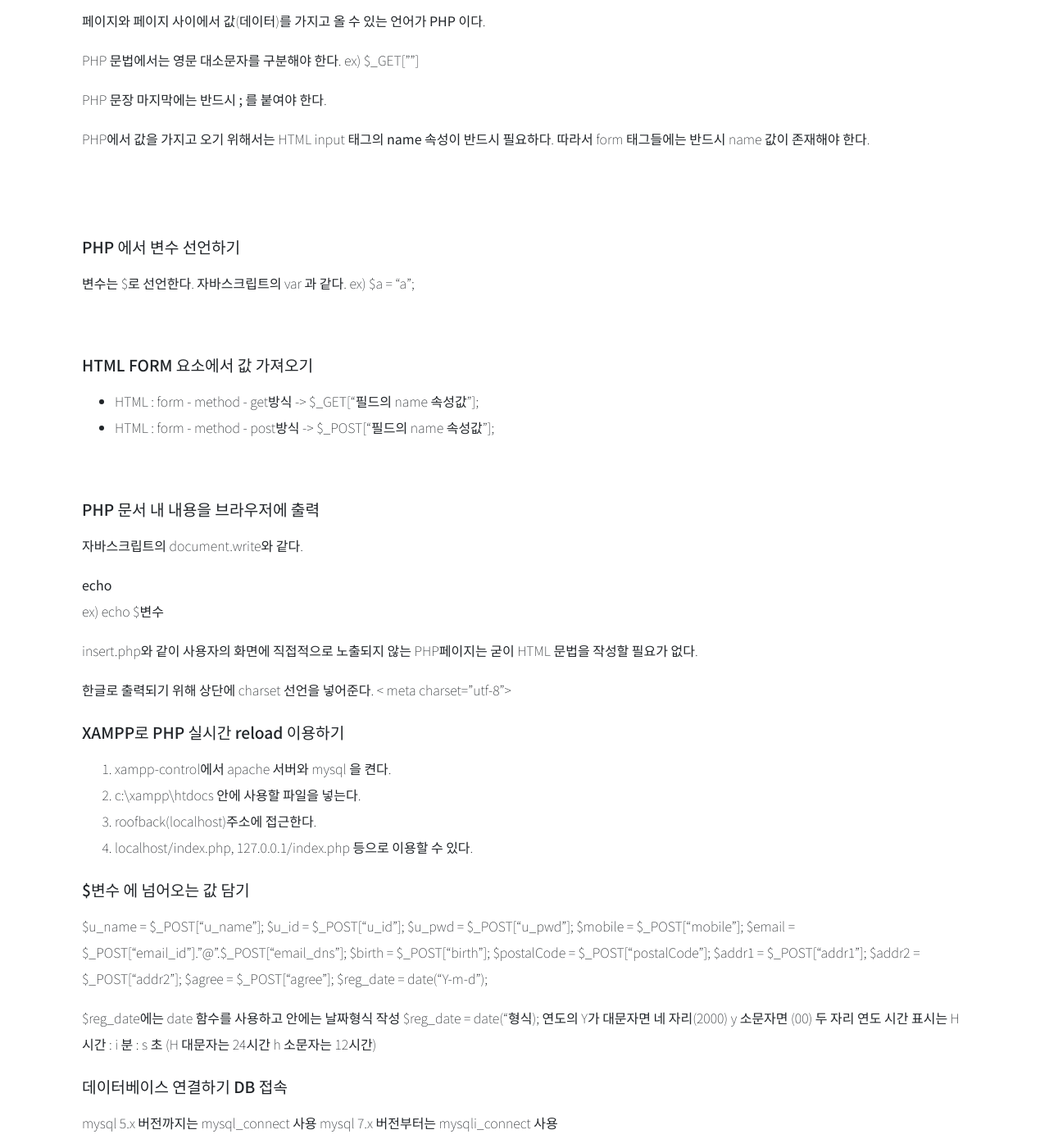
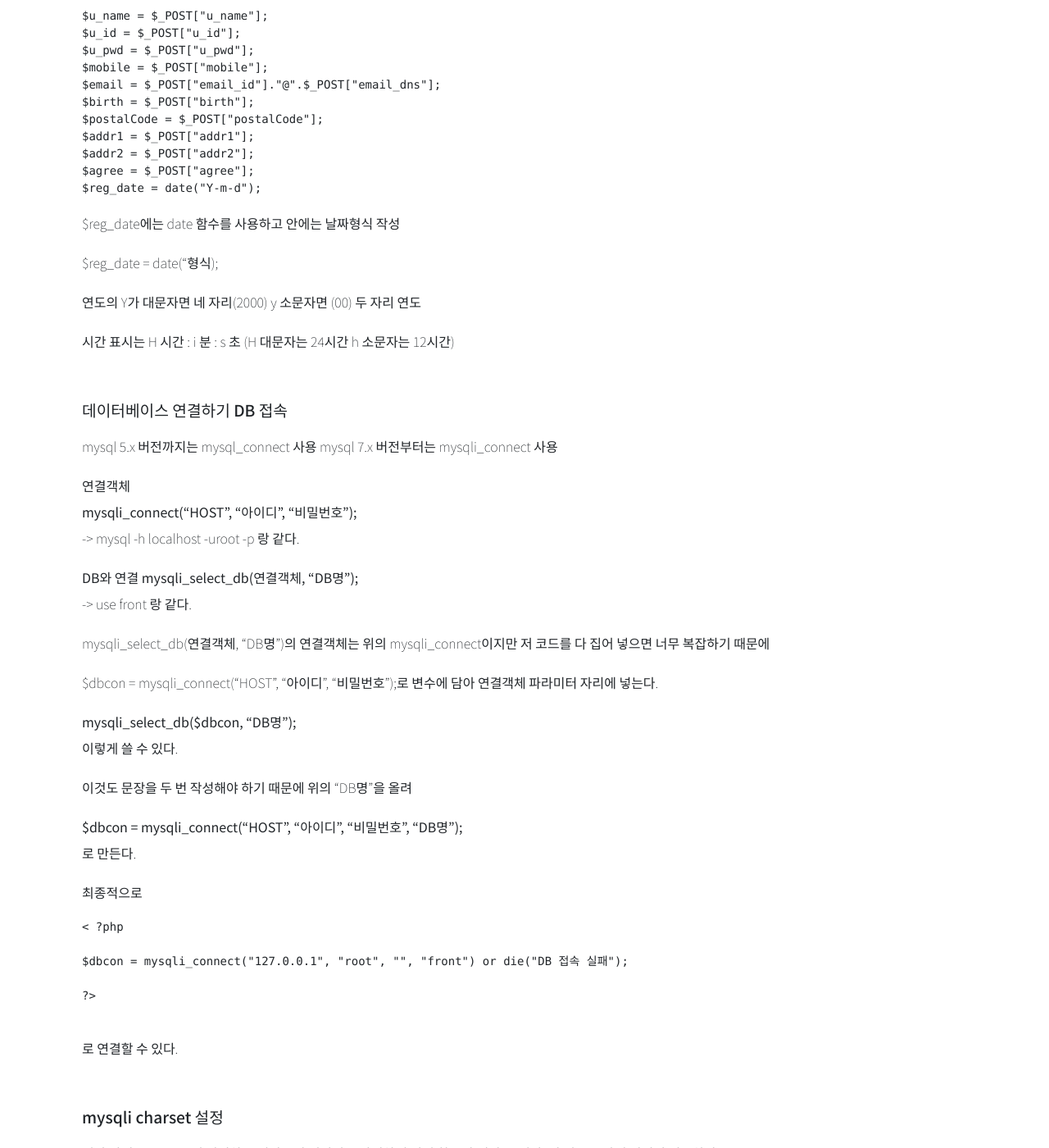
Before and after one commit to kenna-hwa/kenna-hwa.github.io, a Jekyll site: the page built from _collections/_blog/2021-06-08-php.markdown, in a window 1280 px wide and 1400 px high, scrolled down 696 px. Shown: the whole window at 82% size. Built offline with Jekyll 4.4.1, drawn with Linux system fonts in a browser that asks for light colours; nearby versions of some CDN libraries; some web fonts are replaced; some of the changed text lies outside the part shown.

Commit message:
php 문서 수정

```diff
--- a/_collections/_blog/2021-06-08-php.markdown
+++ b/_collections/_blog/2021-06-08-php.markdown
@@ -13,62 +13,10 @@ description: 수업 복습
 
 ###### PHP
 
-같은 페이지 내에서 값을 가지고 올 수 있는 언어는
-**자바스크립트**
-
-페이지와 페이지 사이에서 값(데이터)를 가지고 올 수 있는 언어가 **PHP** 이다.
-
-PHP 문법에서는 영문 대소문자를 구분해야 한다.
-ex) $_GET[""]
-
-PHP 문장 마지막에는 반드시 **;** 를 붙여야 한다.
-
-PHP에서 값을 가지고 오기 위해서는 HTML input 태그의 **name 속성**이 반드시 필요하다.
-따라서 form 태그들에는 반드시 name 값이 존재해야 한다.
-
-<br>
-<br>
-
-###### PHP 에서 변수 선언하기
-
-변수는 $로 선언한다.
-자바스크립트의 var 과 같다.
-ex) $a = "a";
-
-<br>
-
-###### HTML FORM 요소에서 값 가져오기
-
-- HTML : form - method - get방식 -> $_GET["필드의 name 속성값"];
-- HTML : form - method - post방식 -> $_POST["필드의 name 속성값"];
-
-<br>
-
-###### PHP 문서 내 내용을 브라우저에 출력
-
-자바스크립트의 document.write와 같다.
-
-**echo**<br>
-ex) echo $변수
-
-
-insert.php와 같이 사용자의 화면에 직접적으로 노출되지 않는 PHP페이지는 굳이 HTML 문법을 작성할 필요가 없다.
-
-한글로 출력되기 위해 상단에 charset 선언을 넣어준다.
-< meta charset="utf-8">
-
-
-###### XAMPP로 PHP 실시간 reload 이용하기
-
-1. xampp-control에서 apache 서버와 mysql 을 켠다.
-2. c:\xampp\htdocs 안에 사용할 파일을 넣는다.
-3. roofback(localhost)주소에 접근한다.
-4. localhost/index.php, 127.0.0.1/index.php 등으로 이용할 수 있다.
-
-
 
 ###### $변수 에 넘어오는 값 담기
 
+<pre>
 $u_name = $_POST["u_name"];
 $u_id = $_POST["u_id"];
 $u_pwd = $_POST["u_pwd"];
@@ -80,17 +28,22 @@ $addr1 = $_POST["addr1"];
 $addr2 = $_POST["addr2"];
 $agree = $_POST["agree"];
 $reg_date = date("Y-m-d");
+</pre>
 
-$reg_date에는 date 함수를 사용하고 안에는 날짜형식 작성
-$reg_date = date("형식);
-연도의 Y가 대문자면 네 자리(2000) y 소문자면 (00) 두 자리 연도
-시간 표시는 H 시간 : i 분 : s 초  (H 대문자는 24시간 h 소문자는 12시간)
+$reg_date에는 date 함수를 사용하고 안에는 날짜형식 작성<br>
+
+$reg_date = date("형식);<br>
+
+연도의 Y가 대문자면 네 자리(2000) y 소문자면 (00) 두 자리 연도<br>
+
+시간 표시는 H 시간 : i 분 : s 초  (H 대문자는 24시간 h 소문자는 12시간)<br><br>
 
 
 ###### 데이터베이스 연결하기 DB 접속
 
 mysql 5.x 버전까지는 mysql_connect 사용
-mysql 7.x 버전부터는 mysqli_connect 사용
+mysql 7.x 버전부터는 mysqli_connect 사용<br>
+
 
 **연결객체**<br>
 **mysqli_connect("HOST", "아이디", "비밀번호");**<br>
@@ -101,10 +54,11 @@ mysql 7.x 버전부터는 mysqli_connect 사용
 -> use front 랑 같다.
 
 mysqli_select_db(연결객체, "DB명")의
-연결객체는 위의 mysqli_connect이지만 저 코드를 다 집어 넣으면 너무 복잡하기 때문에
+연결객체는 위의 mysqli_connect이지만 저 코드를 다 집어 넣으면 너무 복잡하기 때문에<br>
+
 $dbcon = mysqli_connect("HOST", "아이디", "비밀번호");로
 변수에 담아 연결객체 파라미터 자리에 넣는다.
-<br>
+
 
 **mysqli_select_db($dbcon, "DB명");**<br>
 이렇게 쓸 수 있다.
@@ -115,54 +69,59 @@ $dbcon = mysqli_connect("HOST", "아이디", "비밀번호");로
 로 만든다.
 
 최종적으로
+
 <pre>
-<code>
-<?php
+< ?php
 
 $dbcon = mysqli_connect("127.0.0.1", "root", "", "front") or die("DB 접속 실패");
 
 ?>
-</code>
+
 </pre>
 
 로 연결할 수 있다.
-
+<br><br>
 
 ###### mysqli charset 설정
 위와 같이 mysql DB에 연결하고 테이블에 데이터를 삽입하게 되면 한글이 깨질 수 있다.
 이 경우 문자셋 설정이 필요하다.
+
 <pre>
-<code>
-<?php
+
+< ?php
 
 $dbcon = mysqli_connect("127.0.0.1", "root", "", "front") or die("DB 접속 실패");
 mysqli_set_charset($dbcon, "utf8");
 
 ?>
-</code>
+
+
 </pre>
 
 아래에 charset 선언부를 붙여준다.
 
+<br><br>
 
 ###### 데이터베이스에 전달할 쿼리 생성
 
-PHP에서는 큰 따옴표 안에 변수를 넣는다.
-$variable = "value";
+PHP에서는 큰 따옴표 안에 변수를 넣는다.<br>
 
-각 변수를 구분하는 ,는 문자다.
+**$variable = "value";**
+
+각 변수를 구분하는 ,는 문자다.<br>
+
 
 따라서 아래와 같이 쉼표와 변수를 구분한다.
 
-'".$name."'
+**'".$name."'**
+<br>
 
-"따옴표와 변수를 . 연산자로 이어준다.
-
+"따옴표와 변수를 **.** 연산자로 이어준다.
 insert 문을 아래와 같이 생성할 수 있다.
 
 <pre>
-<code>
-<?php
+
+< ?php
 
 insert into members (
 u_name, u_id, u_pw, mobile, email, birth, postalCode, addr1, addr2, reg_date)
@@ -170,14 +129,14 @@ values('".$u_name."','".$u_id."','".$u_pwd."','".$mobile."','".$email."', '".$bi
 );
 
 ?>
-</code>
+
 </pre>
 
 만약 데이터를 화면에 출력해야 한다면 아래와 같이 사용한다.
 
 <pre>
-<code>
-<?php
+
+< ?php
 
 echo "insert into members (
 u_name, u_id, u_pw, mobile, email, birth, postalCode, addr1, addr2, reg_date)
@@ -185,26 +144,26 @@ values('".$u_name."','".$u_id."','".$u_pwd."','".$mobile."','".$email."', '".$bi
 );";
 
 ?>
-</code>
+
 </pre>
 
 하지만 전체를 쌍따옴표로 감싼다면 작은따옴표만을 이용해 변수와 쉼표를 구별할 수 있다.
 
 <pre>
-<code>
-<?php
+
+< ?php
 
 echo "insert into members (u_name, u_id, u_pw, mobile, email, birth, postalCode, addr1, addr2, reg_date) values ('$u_name','$u_id','$u_pwd','$mobile','$email','$birth','$postalCode','$addr1','$addr2','$reg_date');";
 
 ?>
-</code>
+
 </pre>
 
 이 경우엔 개행도 가능하다.
 
 <pre>
-<code>
-<?php
+
+< ?php
 
 echo "insert into members (
     u_name, u_id, u_pw, mobile, email, birth, postalCode, addr1, addr2, reg_date
@@ -212,24 +171,27 @@ echo "insert into members (
         '$u_name','$u_id','$u_pwd','$mobile','$email','$birth','$postalCode','$addr1','$addr2','$reg_date');";
 
 ?>
-</code>
+
 </pre>
 
 위의 긴 코드를 실행시키기 위해서는 다시 변수에 담아 사용하는 것이 편하다.
 
 <pre>
-<code>
-<?php
+
+< ?php
 
 $sql = "insert into members (
     u_name, u_id, u_pwd, mobile, email, birth, postalCode, addr1, addr2, reg_date
     ) values (
         '$u_name','$u_id','$u_pwd','$mobile','$email','$birth','$postalCode','$addr1','$addr2','$reg_date');";
 ?>
-</code>
+
 </pre>
 
 위의 코드를 echo $sql; 로 실행시켜도 echo "insert into ..." 와 결과는 같다.
+<br>
+<br>
+
 
 
 ###### 데이터베이스에 값 전달하기
@@ -244,31 +206,30 @@ $sql = "insert into members (
 두 개 다 변수에 미리 담아두었기 때문에 바로 변수로 사용할 수 있다.
 
 <pre>
-<code>
-<?php
+
+< ?php
 
 mysqli_query($dbcon, $sql);
 
 ?>
-</code>
+
 </pre>
 
 변수에 안 담아두면 이렇게 된다.
 
 
 <pre>
-<code>
-<?php
+
+< ?php
 
 mysqli_query(mysqli_connect("127.0.0.1", "root", "", "front") or die("DB 접속 실패");, "insert into members (u_name, u_id, u_pwd, mobile, email, birth, postalCode, addr1, addr2, reg_date) values ('$u_name','$u_id','$u_pwd','$mobile','$email','$birth','$postalCode','$addr1','$addr2','$reg_date');";);
 
 ?>
-</code>
+
 </pre>
 
-
-...
-
+<br><br>
+![...](https://i.imgflip.com/1d1kyo.jpg))<br><br><br>
 
 ###### 데이터베이스 연결 종료
 
@@ -280,6 +241,7 @@ mysqli_query(mysqli_connect("127.0.0.1", "root", "", "front") or die("DB 접속
 ()에 안 넣으면
 https://stackoverflow.com/questions/24027546/warning-mysqli-close-expects-parameter-1-to-be-mysqli
 와 같은 오류가 생길 수 있다.
+<br>
 
 ###### 결과페이지로 이동
 
@@ -289,20 +251,18 @@ m.naver.com 처럼 주소를 바꿔준다.
 이 기능은 php언어로 구현하는 것이 아니라 script 언어로 구현한다.
 
 <pre>
-<code>
-<?php
+< ?php
 
 echo "
 
-    <script type=\"text/javascript\">
+    < script script type=\"text/javascript\">
     location.href=\"result.php\";
 
-    </script>
+    </ script>
 
 ";
 
 ?>
-</code>
 </pre>
 
 이 스크립트 코드를 echo에 넣어 화면에 출력하거나
```
